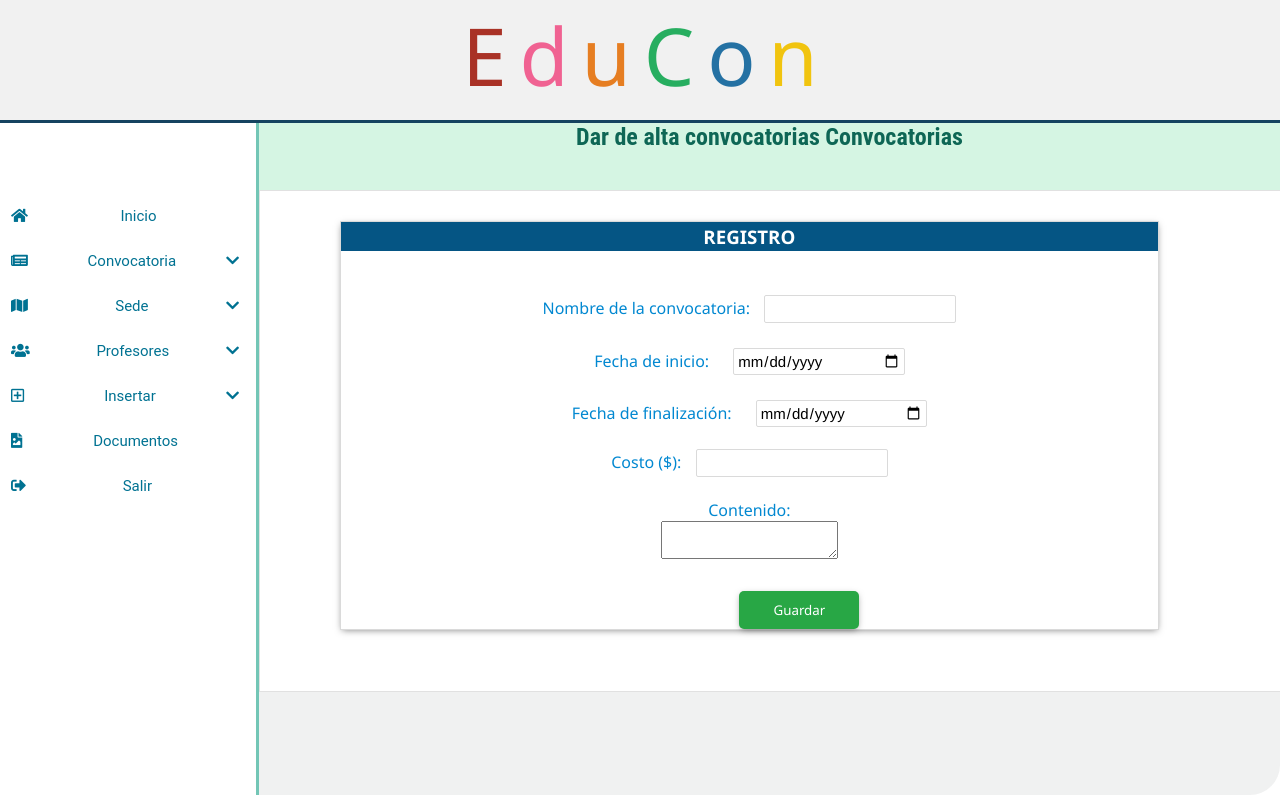
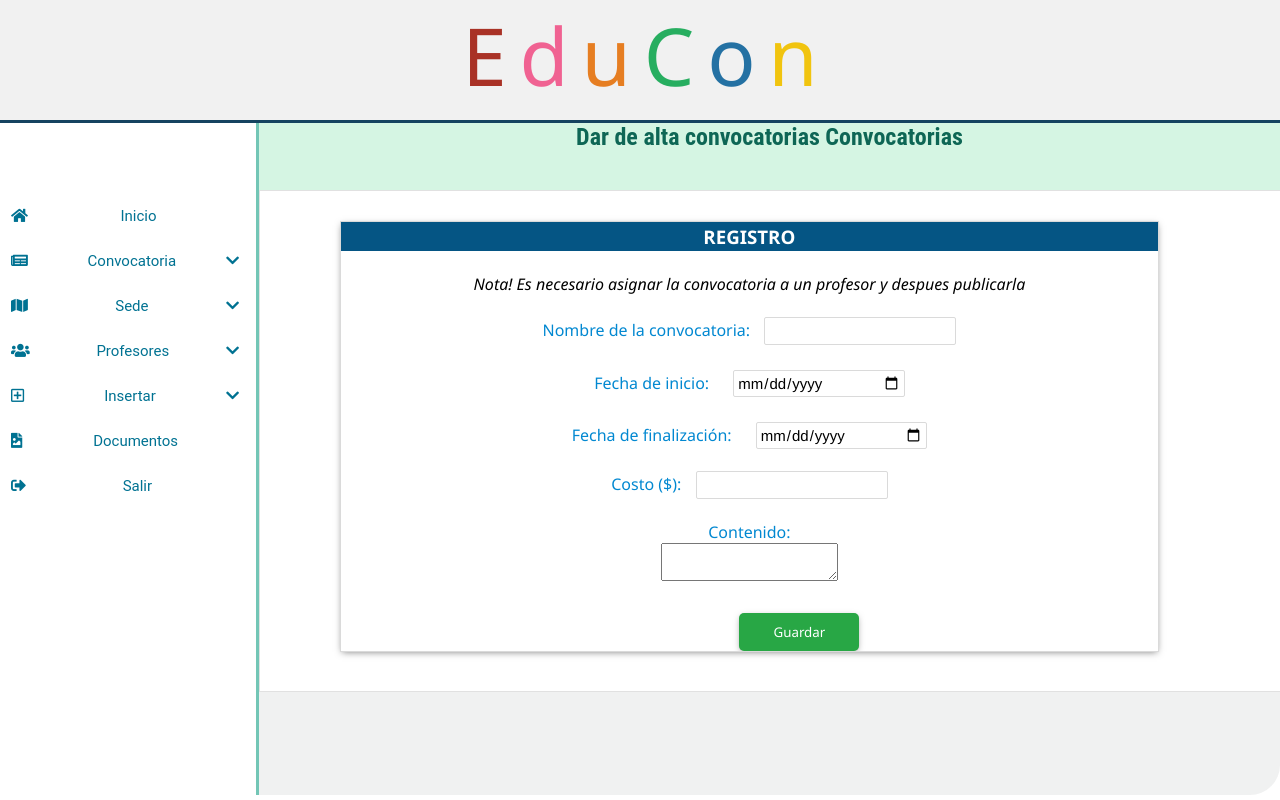
Before and after one commit to LizethMdz/UAQ_DW2018-FINAL, a PHP site: page /regconv.php in a window 1280 px wide. Run offline with PHP 8.4, Linux system fonts and the light colour scheme; a user stored in the database is signed in; some libraries are stand-ins or nearby versions; some web fonts are replaced.

Commit message:
MODIFICACION CONVOCATORIAS

```diff
--- a/css/main.css
+++ b/css/main.css
@@ -383,7 +383,7 @@ div.espacio_contenido{
   border:1px solid #dadada;
   box-shadow: 0px 2px 7px -2px rgba(0,0,0,.5);
   /*box-shadow: 0 8px 8px 0 rgba(0, 0, 0, 0.2), 0 6px 20px 0 rgba(0, 0, 0, 0.19);*/
-
+  overflow: auto;
 }
 
 .inputs-profe{
--- a/regconv.php
+++ b/regconv.php
@@ -84,7 +84,7 @@ if($_SERVER['REQUEST_METHOD']=='POST'){
            <div class="espacio_contenido">
 
               <h3 class="titulos">REGISTRO</h3>
-              <br><br>
+              <br><p><i>Nota! Es necesario asignar la convocatoria a un profesor y despues publicarla</i></p><br>
               <label for="nombre_convocatoria" class="parr-title">Nombre de la convocatoria: </label>
               <input class="inputs-profe" type="text" name="nombre_convocatoria" maxlength="30" required
               value="<?php /*if (isset($_POST['nombre_convocatoria'])) echo $_POST['nombre_convocatoria'];*/ ?>">
```
